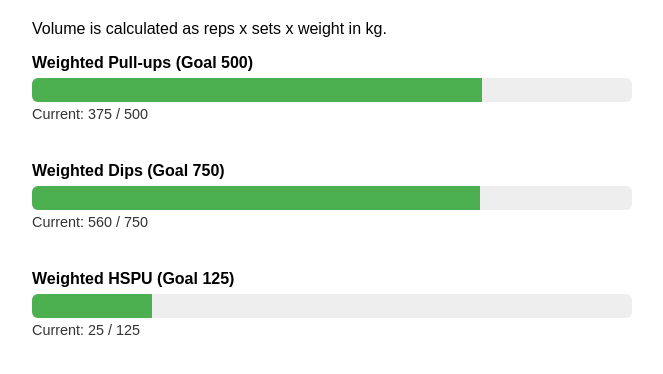
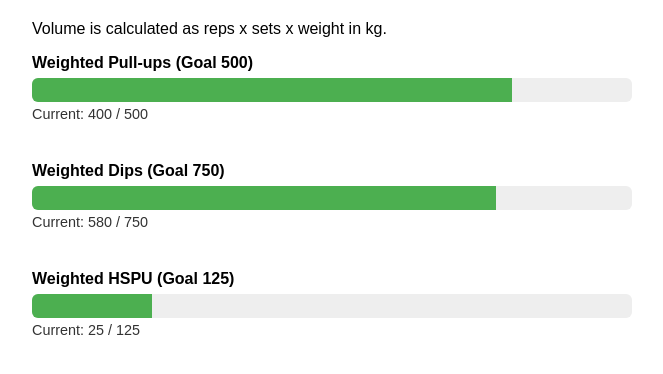
Before and after one commit to matteodelseppia/training-goals, a plain HTML site: page index.html in a window 1280 px wide. Shown: the part 78-452 px from the top of the page, without its empty margins (308-971 px from the left). Drawn offline with Linux system fonts and the light colour scheme.

Commit message:
Update index.html

```diff
--- a/index.html
+++ b/index.html
@@ -44,16 +44,16 @@
   <div class="block">
     <div class="label">Weighted Pull-ups (Goal 500)</div>
     <!-- Update currentVolumePullups manually -->
-    <div class="bar"><div class="fill" style="width: calc((375 / 500) * 100%)"></div></div>
-    <div class="value">Current: 375 / 500</div>
+    <div class="bar"><div class="fill" style="width: calc((400 / 500) * 100%)"></div></div>
+    <div class="value">Current: 400 / 500</div>
   </div>
 
   <!-- Weighted Dips (Goal 750) -->
   <div class="block">
     <div class="label">Weighted Dips (Goal 750)</div>
     <!-- Update currentVolumeDips manually -->
-    <div class="bar"><div class="fill" style="width: calc((560 / 750) * 100%)"></div></div>
-    <div class="value">Current: 560 / 750</div>
+    <div class="bar"><div class="fill" style="width: calc((580 / 750) * 100%)"></div></div>
+    <div class="value">Current: 580 / 750</div>
   </div>
 
   <!-- Weighted HSPU (Goal 125) -->
```
